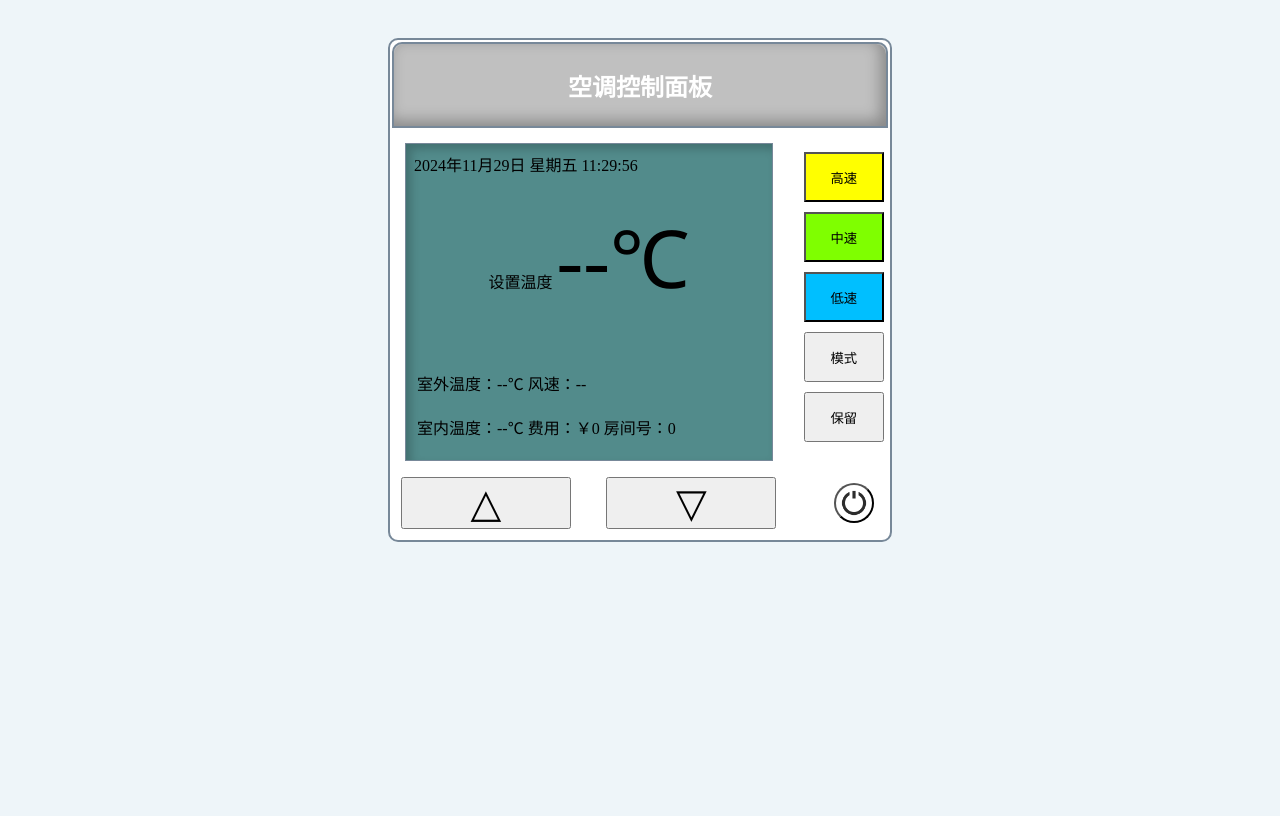
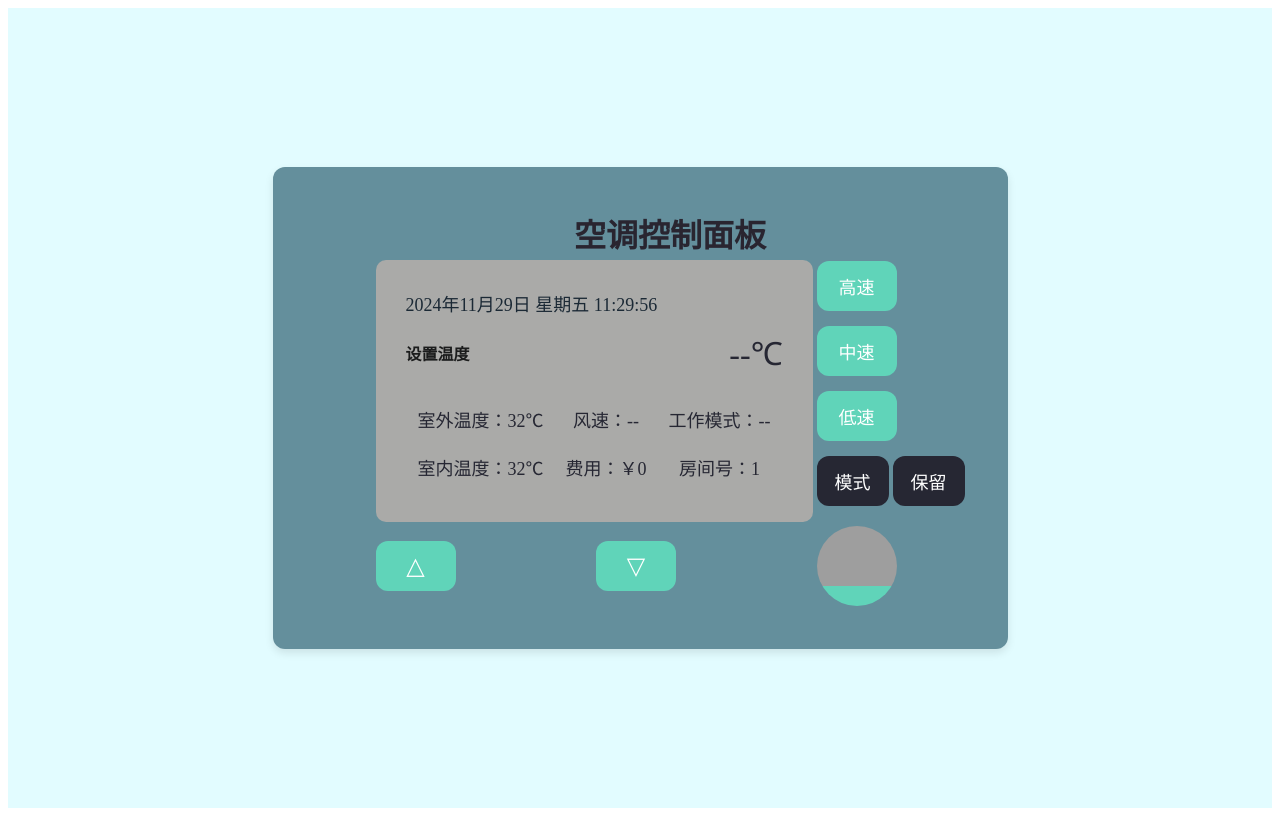
Before and after one commit to liangdove/Hotel-AIR-SYS, a Django app: page / in a window 1280 px wide. Before the commit the page ends 542 px from the top, so only its background shows below. Run offline with Django 3.2, Linux system fonts and the light colour scheme; some libraries are stand-ins or nearby versions; grey boxes are pictures that could not be loaded.

Commit message:
空调界面初步替换，布局&开关可见性待优化

```diff
--- a/statics/css/my-client.css
+++ b/statics/css/my-client.css
@@ -1,139 +1,207 @@
-	body{
-		font-family:Microsoft YaHei;
-		background-color:#EEF5F9;
-	}
-	h2{
-		color:white;
-		font-weight:bold;
-	}
-	button{
-		width:80px;
-	    height:50px;
-	    margin:0px 0px 10px 0px;
-	}
+/* 导入所用的颜色 */
+:root {
+    --color-1: #ffffff;  /* 主色 */
+    --color-2: #262733;  /* 字体颜色 */
+    --color-3: #1b1c1c;  /* 按钮背景颜色 */
+    --color-4: #60d4b9;  /* 按钮颜色 */
+    --color-5: #e2fcff;  /* 背景色 */
+    --color-6: #648f9c;  /* 屏幕背景色 */
+    --color-7: #292530;  /* 标题字体颜色 */
+    --color-8: #1b2935;  /* 辅助文本颜色 */
+    --color-9: #aaaaa8;  /* 浅灰色背景 */
+}
+/* 容器和表格样式 */
+#container {
+    display: flex;
+    justify-content: center;
+    align-items: center;
+    height: 100vh;
+    background-color: var(--color-5); /* 浅色背景 */
+}
+
+#table {
+    border-radius: 12px;
+    background-color: var(--color-6); /* 浅色背景 */
+    box-shadow: 0 4px 8px rgba(0, 0, 0, 0.1);
+    padding: 40px; /* 增大整体布局 */
+
+    max-width: 1000px; /* 最大宽度 */
+    margin: 0 auto; /* 确保居中 */
+    padding-left: 100px; /* 增加左侧内边距，确保内容不贴边 */
+    padding-right: 40px; /* 增加右侧内边距，确保内容不贴边 */
+	padding-bottom: 40px;
+}
 
 
-	#container{		/*容器*/
-		display:flex;
-		flex-wrap:wrap;
-		justify-content: center;
-		align-items:center;
-		padding:30px;
-	}
-	#table{		/*面板*/
-		background-color:#fff;
-		height: 500px;
-		width: 500px;
-		border:2px solid #778899;
-		border-radius:10px;
-	}
-	#head{		/*头部*/
-		width: 504px;
-		height:80px;
-		background-color: silver;
-		border:solid 2px #778899;
-		border-radius:10px 10px 0px 0px;
-		justify-content: center;
-		text-align:center;
-		box-shadow:-5px -5px 15px rgba(0,0,0,0.3) inset;
-	}
-	#screen{		/*显示屏*/
-		width: 350px;
-		height:300px;
-		margin: 12px;
-		background-color:#528B8B;
-		padding: 8px;
-		box-shadow:5px 5px 10px rgba(0,0,0,0.2) inset;
-		border:1px solid #778899;
-	}
-	.screen{
-	    width: 300px;
-		//height:300px;
-		margin: 12px;
-		background-color:#97FFFF;
-		padding: 12px;
-		box-shadow:5px 5px 10px rgba(0,0,0,0.2) inset;
-		border:1px solid #778899;
-	}
-	#time{
-		height: 50px;
-	}
-	#temperature_box{
+/* 标题样式 */
+#head h2 {
+    text-align: center;
+    color: var(--color-7); /* 统一标题颜色 */
+    font-family: Arial, sans-serif;
+    margin: 0;
+    font-size: 32px; /* 增大标题字体 */
+}
 
-		height:150px;
-		text-align:center;
-	}
-	#info_box{
+/* 屏幕显示区域 */
+#screen {
+    border-radius: 10px;
+    background-color: var(--color-6);
+    padding: 30px; /* 增加内边距 */
+    background-color: var(--color-9); /* 浅灰色背景 */
+}
 
-	}
-	#const_set{
-		width: 140px;
-		height:190px;
-		text-align: right;
-		}
-	#temperature{
-		width: 185px;
-		height:190px;
-		font-size: 80px;
-		}
-	#outdoor_tmp{/*室外温度*/
+#time {
+    font-size: 18px;
+    color: var(--color-8); /* 深色字体 */
+    margin-bottom: 15px;
+}
 
-		}
-	#indoor_tmp{
-		}
-	#wind_speed{
+#temperature_box {
+    display: flex;
+    justify-content: space-between;
+    align-items: center;
+    margin-bottom: 20px;
+}
 
-		}
-	#mode{
+#const_set {
+    color: var(--color-3);
+    font-weight: bold;
+}
 
-	}
-	#fee{
+#temperature {
+    font-size: 32px;
+    color: var(--color-2); /* 使用更鲜明的颜色 */
+}
+/* 信息框样式 */
+#info_box td {
+    padding: 10px;
+    text-align: center;
+    color: var(--color-8); /* 辅助文本颜色 */
+    font-size: 18px; /* 设置统一字体大小 */
+}
 
-		}
+#info_box p {
+    margin: 0;
+    font-size: 18px; /* 统一字体大小 */
+}
 
-	#wind_control{ /*空调控制 五个按钮*/
-		width: 80px;
-		padding:0px;
+#indoor_tmp, #fee, #room_id, #outdoor_tmp, #wind_speed, #mode_name {
+    font-size: 18px; /* 统一字体大小 */
+    color: var(--color-2); /* 使用相同的字体颜色 */
+    font-weight: normal; /* 统一字体粗细 */
+}
 
-		}
-	#main_control{/*常用控制 三个按钮*/
-		width:500px;
-		padding:10px;
-	}
+/* 按钮样式 */
+#wind_control form,
+#wind_control button {
+    margin-bottom: 15px;
+}
 
-	#btn_high{
-	    width:80px;
-	    height:50px;
-	    margin:0px 0px 10px 0px;
-		background-color:yellow;
-	}
-	#btn_mid{
-		width:80px;
-	    height:50px;
-	    margin:0px 0px 10px 0px;
-		background-color:#7FFF00;
-	}
-	#btn_low{
-		width:80px;
-	    height:50px;
-	    margin:0px 0px 10px 0px;
-		background-color:#00BFFF;
-	}
-	#btn_mode{
-		width:80px;
-	    height:50px;
-	    margin:0px 0px 10px 0px;
-	}
-	#btn_down,#btn_up{
-		margin:0px 8px;
-		font-size: 40px;
-		width:170px;
-	}
-	#btn_power{
-		margin:0px 0px 0px 30px;
-		width: 40px;
-		height:40px;
-		border-radius:20px;
-		background: url("img/开关.png") no-repeat;
-		background-size:cover;
-	}
+#wind_control input[type="submit"],
+#wind_control button {
+    border-radius: 12px;
+    padding: 12px 18px;
+    border: none;
+    font-size: 18px;
+    transition: all 0.3s ease;
+}
+
+#wind_control input[type="submit"] {
+    background-color: var(--color-4);
+    color: white;
+}
+
+#wind_control input[type="submit"]:hover {
+    background-color: var(--color-3);
+}
+
+#wind_control input[type="submit"]:active {
+    transform: scale(0.95);
+}
+
+#wind_control button {
+    background-color: var(--color-2);
+    color: white;
+}
+
+#wind_control button:hover {
+    background-color: var(--color-3);
+}
+
+#wind_control button:active {
+    transform: scale(0.95);
+}
+
+/* 额外的“模式”和“保留”按钮 */
+#btn_mode, #btn_save {
+    border-radius: 12px;
+    padding: 12px 18px;
+    border: none;
+    font-size: 18px;
+    margin-bottom: 10px;
+    transition: all 0.3s ease;
+    background-color: var(--color-4); /* 和其他按钮一致 */
+    color: white;
+}
+
+#btn_mode:hover, #btn_save:hover {
+    background-color: var(--color-2);
+}
+
+#btn_mode:active, #btn_save:active {
+    transform: scale(0.95);
+}
+
+/* 温度调节按钮 */
+form input[type="submit"] {
+    background-color: var(--color-4);
+    color: white;
+    font-size: 24px; /* 增大按钮字体 */
+    width: 80px; /* 增大按钮宽度 */
+    height: 50px; /* 增大按钮高度 */
+    border-radius: 12px;
+    border: none;
+    transition: all 0.3s ease;
+}
+
+form input[type="submit"]:hover {
+    background-color: var(--color-3);
+}
+
+form input[type="submit"]:active {
+    transform: scale(0.95);
+}
+
+/* 电源按钮 */
+#btn_power {
+    background-image: url('img\开关.png'); /* 替换为实际的电源图标路径 */
+    background-size: contain;
+    background-repeat: no-repeat;
+    width: 80px;
+    height: 80px;
+    border: none;
+    border-radius: 50%;
+    transition: all 0.3s ease;
+}
+
+#btn_power:hover {
+    background-color: var(--color-3);
+}
+
+#btn_power:active {
+    transform: scale(0.95);
+}
+
+/* 按钮统一圆角效果 */
+input, button {
+    border-radius: 12px;
+}
+
+/* 统一按钮的悬停效果 */
+input:hover, button:hover {
+    background-color: var(--color-1);
+}
+
+input:active, button:active {
+    transform: scale(0.95);
+}
--- a/templates/client-off.html
+++ b/templates/client-off.html
@@ -71,7 +71,9 @@ $(document).ready(function(){
 									<td>
 										<p id="wind_speed">风速：--</p>
 									</td>
-
+									<td>
+										<p id="mode_name">工作模式：--</p>
+									</td>
 								</tr>
 								<tr>
 									<td>
```
Also changed, not shown: static/css/my-client.css (+194 -119 lines), templates/client-on.html (+5 -2 lines), static/css/img/开关.png, statics/css/img/开关.png.
